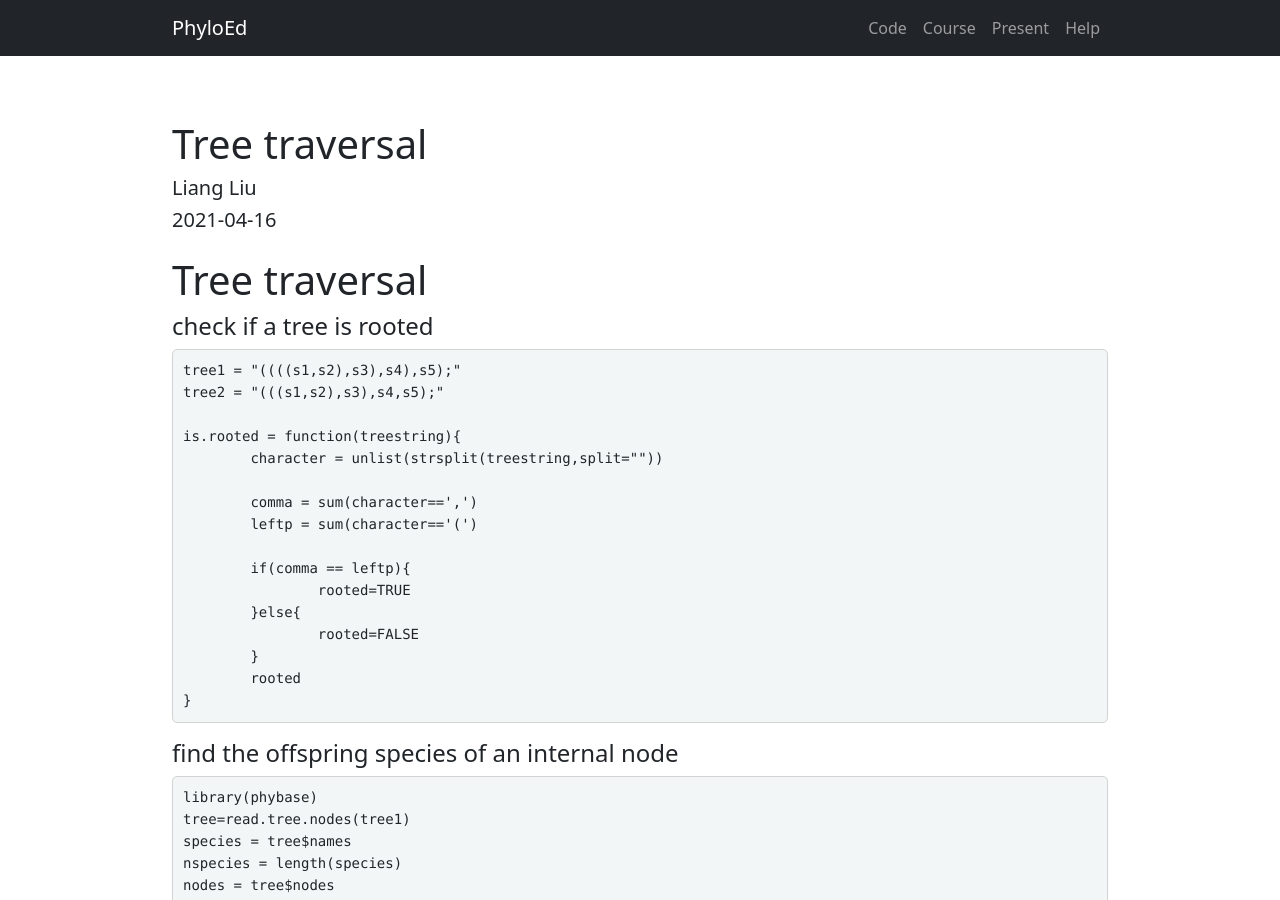
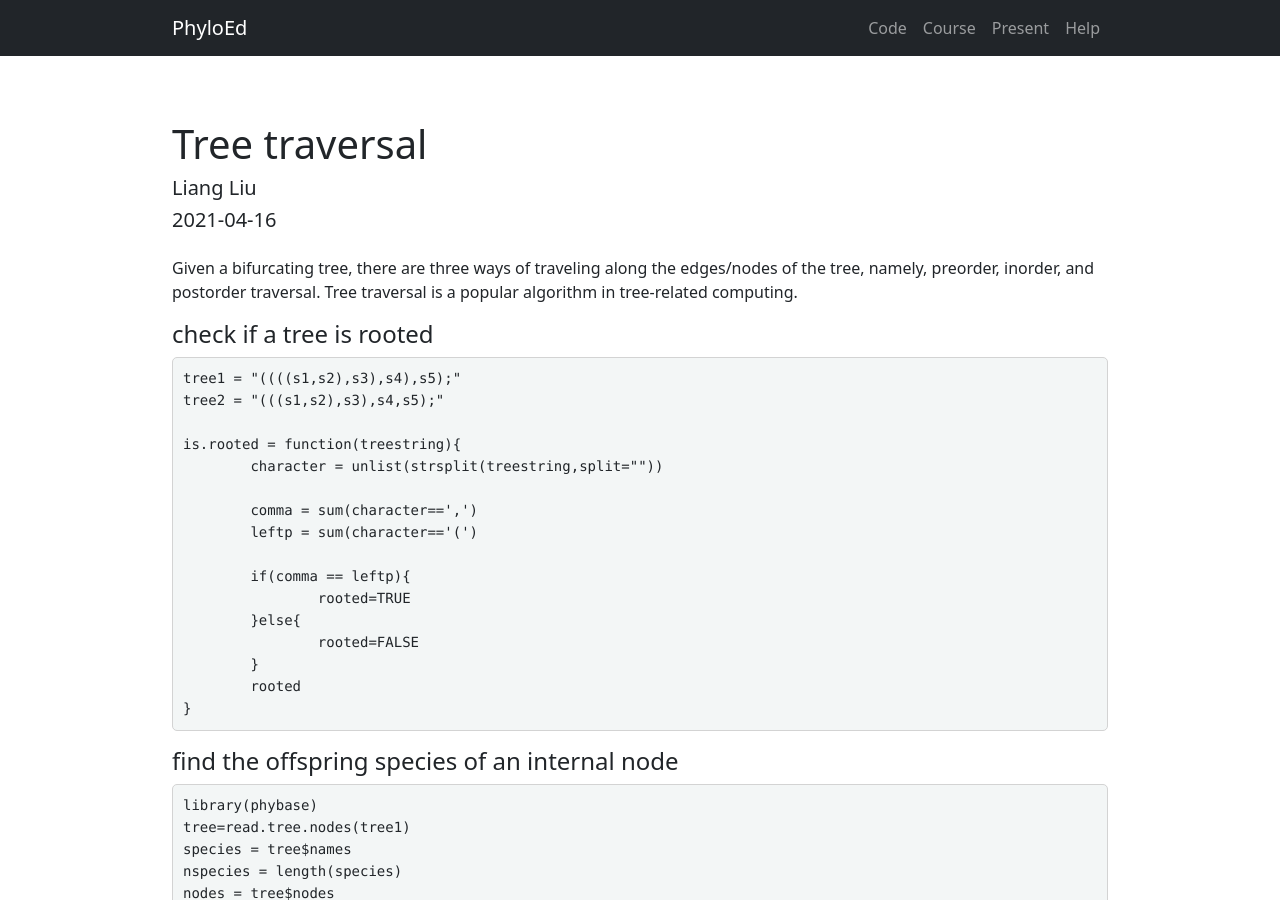
Before and after one commit to lliu1871/PhyEd, a Jekyll site: the page built from code/traversal.md, in a window 1280 px wide and 900 px high. Built offline with Jekyll 4.4.1, drawn with Linux system fonts in a browser that asks for light colours.

Commit message:
Update traversal.md

```diff
--- a/code/traversal.md
+++ b/code/traversal.md
@@ -7,7 +7,7 @@ output: html_document
 date: 2021-04-16
 ---
 
-# {{ page.title }}
+Given a bifurcating tree, there are three ways of traveling along the edges/nodes of the tree, namely, preorder, inorder, and postorder traversal. Tree traversal is a popular algorithm in tree-related computing.
 
 #### check if a tree is rooted
 
```
